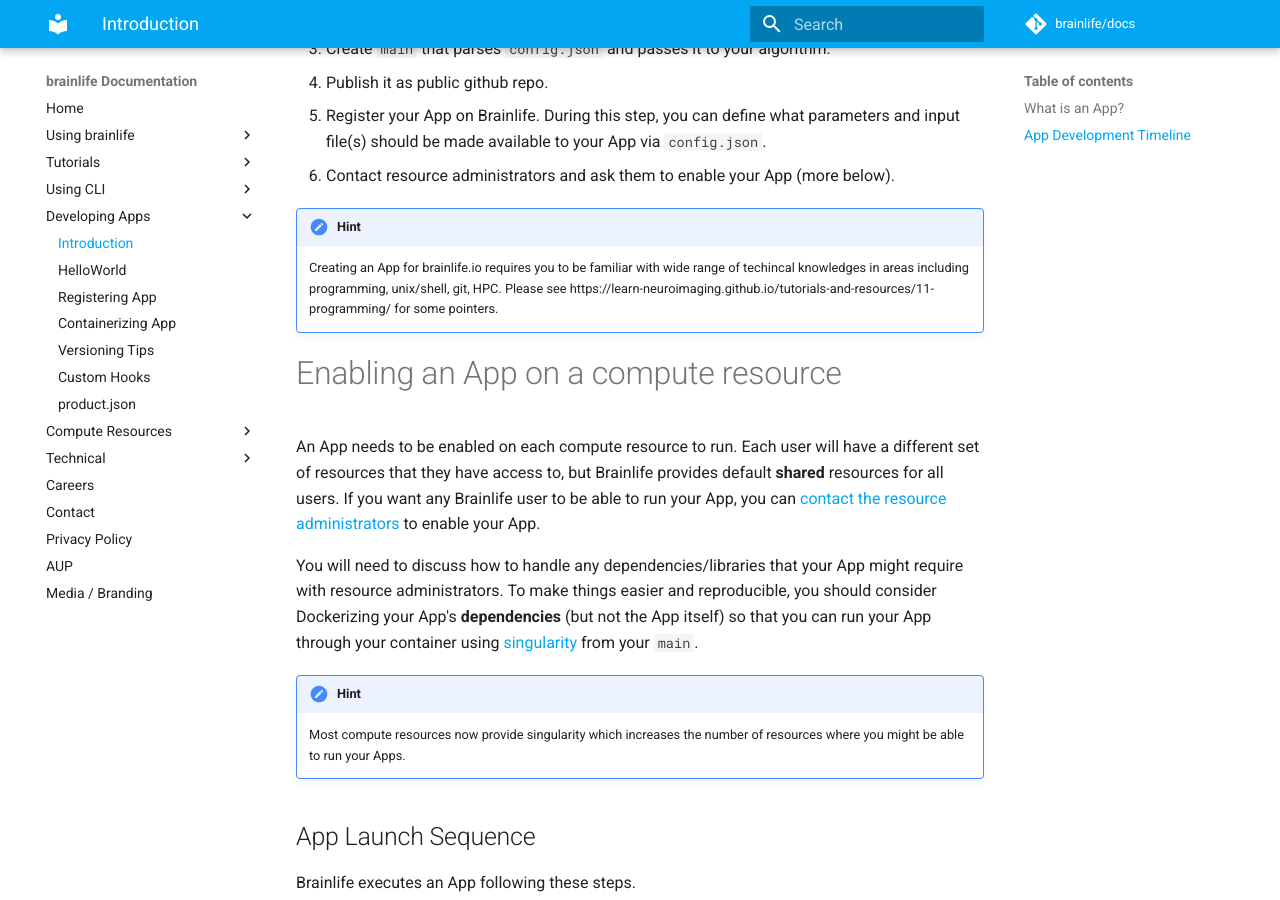
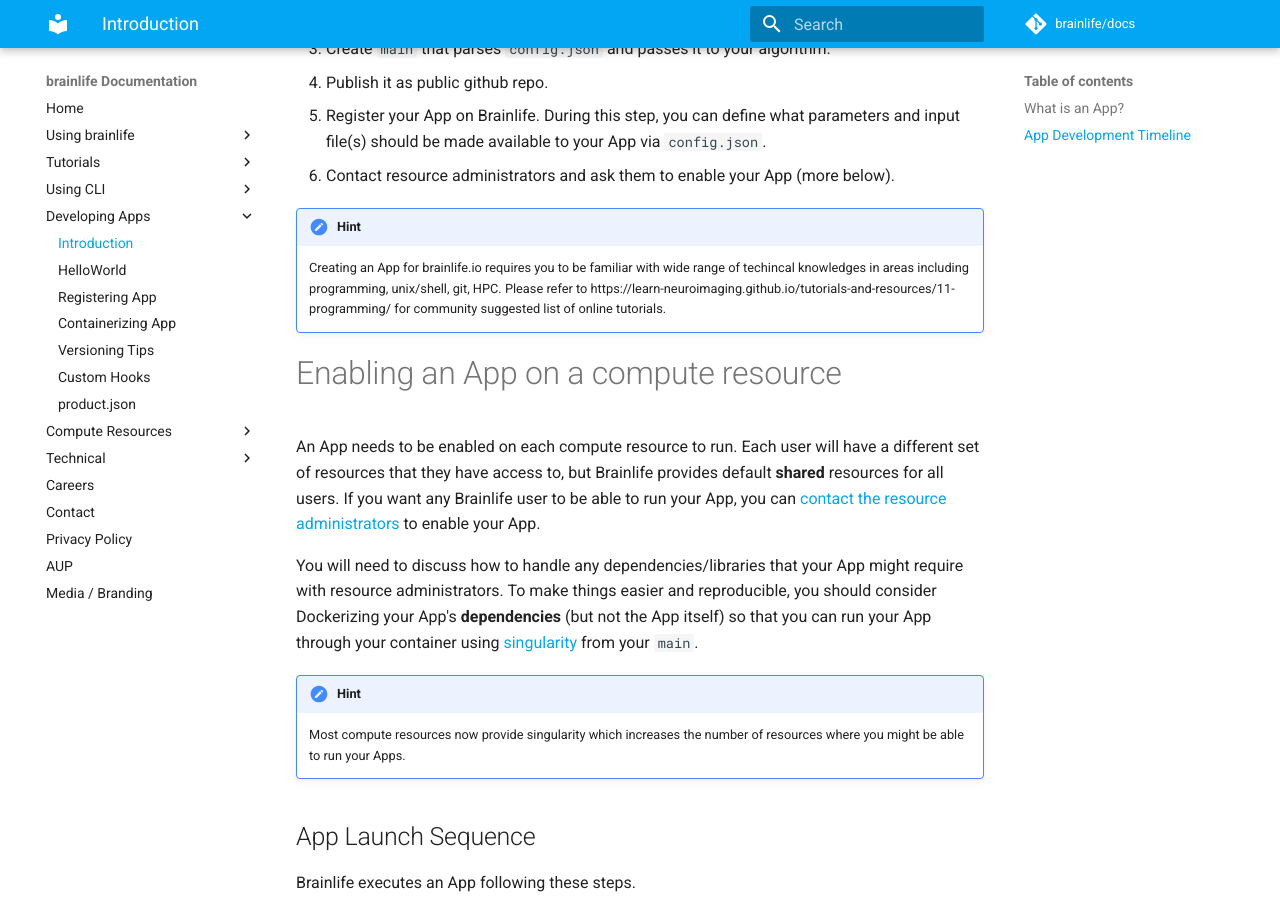
Before and after one commit to brainlife/docs, an MkDocs documentation site: the page built from docs/apps/introduction.md, in a window 1280 px wide and 900 px high, scrolled down 1106 px. Built offline with MkDocs 1.6.1 and Material for MkDocs 9.7.7, drawn with Linux system fonts in a browser that asks for light colours; comment, search, counter and statistics services are not loaded.

Commit message:
updading hint wording

```diff
--- a/docs/apps/introduction.md
+++ b/docs/apps/introduction.md
@@ -26,7 +26,7 @@
 
 !!! hint
     Creating an App for brainlife.io requires you to be familiar with wide range of techincal knowledges in areas including programming, unix/shell, git, HPC.
-    Please see https://learn-neuroimaging.github.io/tutorials-and-resources/11-programming/ for some pointers.
+    Please refer to https://learn-neuroimaging.github.io/tutorials-and-resources/11-programming/ for community suggested list of online tutorials.
 
 # Enabling an App on a compute resource
 
```
